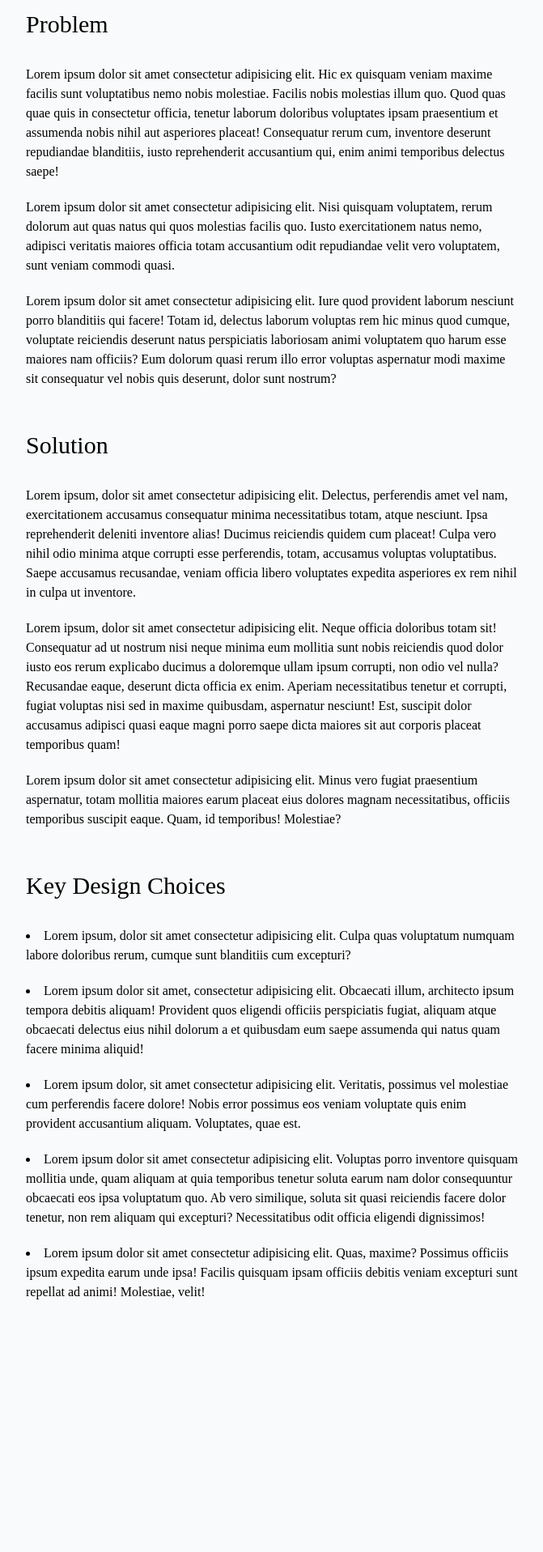
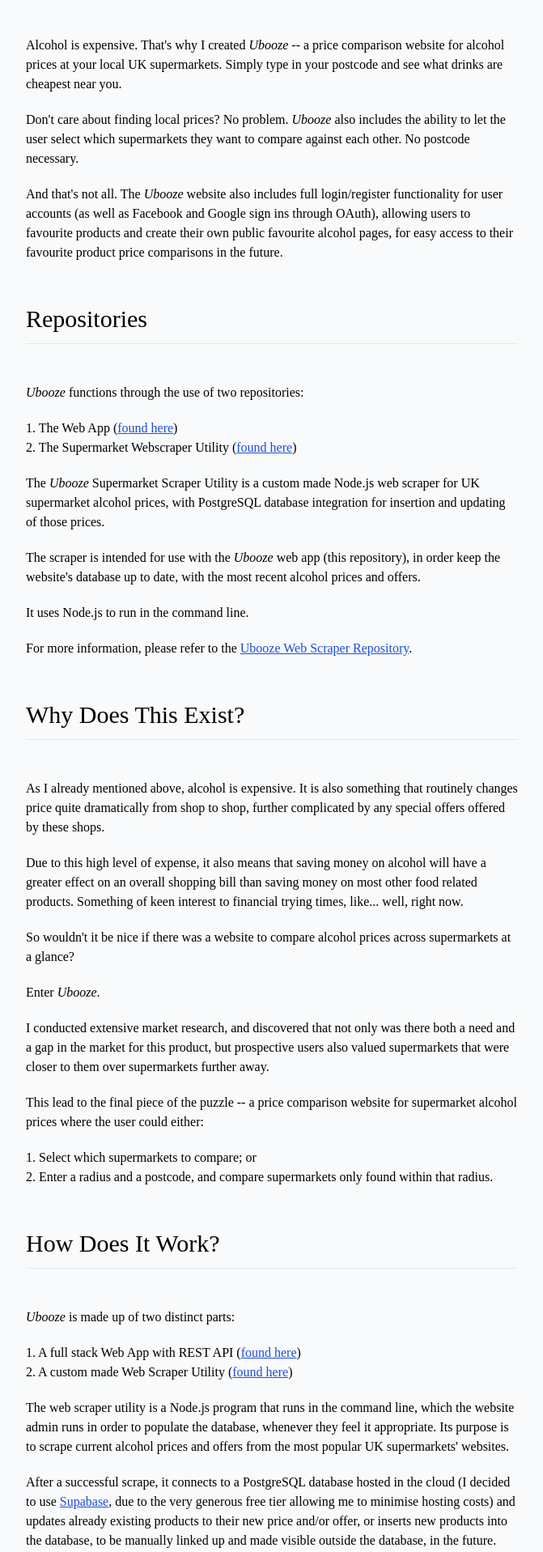
Before and after one commit to vitamins999/portfolio, a Next.js app: page /projects/ubooze in a window 1280 px wide. Shown: the part 880-2797 px from the top of the page at 81% size, without its empty margins (304-975 px from the left). Before the commit the page ends 2528 px from the top, so only its background shows below. Built offline with nearby package versions, Linux system fonts and the light colour scheme; what tailwindcss-scroll-snap would draw is missing.

Commit message:
Rewrote Ubooze project page to be far more in depth (#48)

```diff
--- a/pages/projects/ubooze.tsx
+++ b/pages/projects/ubooze.tsx
@@ -59,8 +59,8 @@
                 Frontend
               </h2>
               <p className='font-bodyMain text-gray-700'>
-                NextJS, Redux, React Hook Form, React Query, TailwindCSS, Framer
-                Motion
+                Next.js, Redux, React Hook Form, React Query, Tailwind CSS,
+                Framer Motion
               </p>
             </div>
             <div className='py-3'>
@@ -68,118 +68,296 @@
                 Backend
               </h2>
               <p className='font-bodyMain text-gray-700'>
-                Express, PassportJS, bcrypt, JSON Web Tokens, OAuth, Axios,
-                Puppeteer, Cheerio, SendGrid
+                Node.js, Express.js, Passport.js, bcrypt, JSON Web Tokens,
+                OAuth, Axios, Puppeteer, Cheerio, SendGrid, Knex.js,
+                Objection.js
               </p>
             </div>
             <div className='py-3'>
               <h2 className='font-bodyMain text-xl font-semibold tracking-wide'>
                 Database
               </h2>
-              <p className='font-bodyMain text-gray-700'>
-                PostgreSQL, KnexJS, ObjectionJS
-              </p>
+              <p className='font-bodyMain text-gray-700'>PostgreSQL</p>
             </div>
           </div>
         </section>
         <section className='lg:px-84 iPadPro:px-32 iPadWidescreen:px-32 px-10 lg:pb-10 pt-5 pb-5'>
           <div>
-            <h3 className='text-3xl font-headingMain py-3'>Problem</h3>
             <p className='pt-5'>
-              Lorem ipsum dolor sit amet consectetur adipisicing elit. Hic ex
-              quisquam veniam maxime facilis sunt voluptatibus nemo nobis
-              molestiae. Facilis nobis molestias illum quo. Quod quas quae quis
-              in consectetur officia, tenetur laborum doloribus voluptates ipsam
-              praesentium et assumenda nobis nihil aut asperiores placeat!
-              Consequatur rerum cum, inventore deserunt repudiandae blanditiis,
-              iusto reprehenderit accusantium qui, enim animi temporibus
-              delectus saepe!
+              Alcohol is expensive. That's why I created{' '}
+              <span className='italic'>Ubooze</span> -- a price comparison
+              website for alcohol prices at your local UK supermarkets. Simply
+              type in your postcode and see what drinks are cheapest near you.{' '}
             </p>
             <p className='pt-5'>
-              Lorem ipsum dolor sit amet consectetur adipisicing elit. Nisi
-              quisquam voluptatem, rerum dolorum aut quas natus qui quos
-              molestias facilis quo. Iusto exercitationem natus nemo, adipisci
-              veritatis maiores officia totam accusantium odit repudiandae velit
-              vero voluptatem, sunt veniam commodi quasi.
+              Don't care about finding local prices? No problem.{' '}
+              <span className='italic'>Ubooze</span> also includes the ability
+              to let the user select which supermarkets they want to compare
+              against each other. No postcode necessary.{' '}
             </p>
             <p className='pt-5'>
-              Lorem ipsum dolor sit amet consectetur adipisicing elit. Iure quod
-              provident laborum nesciunt porro blanditiis qui facere! Totam id,
-              delectus laborum voluptas rem hic minus quod cumque, voluptate
-              reiciendis deserunt natus perspiciatis laboriosam animi voluptatem
-              quo harum esse maiores nam officiis? Eum dolorum quasi rerum illo
-              error voluptas aspernatur modi maxime sit consequatur vel nobis
-              quis deserunt, dolor sunt nostrum?
+              And that's not all. The <span className='italic'>Ubooze</span>{' '}
+              website also includes full login/register functionality for user
+              accounts (as well as Facebook and Google sign ins through OAuth),
+              allowing users to favourite products and create their own public
+              favourite alcohol pages, for easy access to their favourite
+              product price comparisons in the future.
             </p>
           </div>
           <div className='pt-10'>
-            <h3 className='text-3xl font-headingMain py-3'>Solution</h3>
+            <h3 className='text-3xl font-headingMain py-3'>Repositories</h3>
+            <div className='border-t w-full pb-7'></div>
             <p className='pt-5'>
-              Lorem ipsum, dolor sit amet consectetur adipisicing elit.
-              Delectus, perferendis amet vel nam, exercitationem accusamus
-              consequatur minima necessitatibus totam, atque nesciunt. Ipsa
-              reprehenderit deleniti inventore alias! Ducimus reiciendis quidem
-              cum placeat! Culpa vero nihil odio minima atque corrupti esse
-              perferendis, totam, accusamus voluptas voluptatibus. Saepe
-              accusamus recusandae, veniam officia libero voluptates expedita
-              asperiores ex rem nihil in culpa ut inventore.
+              <span className='italic'>Ubooze</span> functions through the use
+              of two repositories:
             </p>
             <p className='pt-5'>
-              Lorem ipsum, dolor sit amet consectetur adipisicing elit. Neque
-              officia doloribus totam sit! Consequatur ad ut nostrum nisi neque
-              minima eum mollitia sunt nobis reiciendis quod dolor iusto eos
-              rerum explicabo ducimus a doloremque ullam ipsum corrupti, non
-              odio vel nulla? Recusandae eaque, deserunt dicta officia ex enim.
-              Aperiam necessitatibus tenetur et corrupti, fugiat voluptas nisi
-              sed in maxime quibusdam, aspernatur nesciunt! Est, suscipit dolor
-              accusamus adipisci quasi eaque magni porro saepe dicta maiores sit
-              aut corporis placeat temporibus quam!
+              1. The Web App (
+              <a
+                href='https://github.com/vitamins999/uBooze'
+                target='_blank'
+                rel='noreferrer'
+                className='underline text-blue-700'
+              >
+                found here
+              </a>
+              )
+            </p>
+            <p>
+              {' '}
+              2. The Supermarket Webscraper Utility (
+              <a
+                href='https://github.com/vitamins999/ubooze-scraper'
+                target='_blank'
+                rel='noreferrer'
+                className='underline text-blue-700'
+              >
+                found here
+              </a>
+              )
             </p>
             <p className='pt-5'>
-              Lorem ipsum dolor sit amet consectetur adipisicing elit. Minus
-              vero fugiat praesentium aspernatur, totam mollitia maiores earum
-              placeat eius dolores magnam necessitatibus, officiis temporibus
-              suscipit eaque. Quam, id temporibus! Molestiae?
+              The <span className='italic'>Ubooze</span> Supermarket Scraper
+              Utility is a custom made Node.js web scraper for UK supermarket
+              alcohol prices, with PostgreSQL database integration for insertion
+              and updating of those prices.
+            </p>
+            <p className='pt-5'>
+              The scraper is intended for use with the{' '}
+              <span className='italic'>Ubooze</span> web app (this repository),
+              in order keep the website's database up to date, with the most
+              recent alcohol prices and offers.
+            </p>
+            <p className='pt-5'>It uses Node.js to run in the command line.</p>
+            <p className='pt-5'>
+              For more information, please refer to the{' '}
+              <a
+                href='https://github.com/vitamins999/ubooze-scraper'
+                target='_blank'
+                rel='noreferrer'
+                className='underline text-blue-700'
+              >
+                Ubooze Web Scraper Repository
+              </a>
+              .
             </p>
           </div>
           <div className='pt-10'>
             <h3 className='text-3xl font-headingMain py-3'>
-              Key Design Choices
+              Why Does This Exist?
             </h3>
-            <ul className='list-disc lg:list-inside lg:px-0 px-5'>
-              <li className='pt-5'>
-                Lorem ipsum, dolor sit amet consectetur adipisicing elit. Culpa
-                quas voluptatum numquam labore doloribus rerum, cumque sunt
-                blanditiis cum excepturi?
-              </li>
-              <li className='pt-5'>
-                Lorem ipsum dolor sit amet, consectetur adipisicing elit.
-                Obcaecati illum, architecto ipsum tempora debitis aliquam!
-                Provident quos eligendi officiis perspiciatis fugiat, aliquam
-                atque obcaecati delectus eius nihil dolorum a et quibusdam eum
-                saepe assumenda qui natus quam facere minima aliquid!
-              </li>
-              <li className='pt-5'>
-                Lorem ipsum dolor, sit amet consectetur adipisicing elit.
-                Veritatis, possimus vel molestiae cum perferendis facere dolore!
-                Nobis error possimus eos veniam voluptate quis enim provident
-                accusantium aliquam. Voluptates, quae est.
-              </li>
-              <li className='pt-5'>
-                Lorem ipsum dolor sit amet consectetur adipisicing elit.
-                Voluptas porro inventore quisquam mollitia unde, quam aliquam at
-                quia temporibus tenetur soluta earum nam dolor consequuntur
-                obcaecati eos ipsa voluptatum quo. Ab vero similique, soluta sit
-                quasi reiciendis facere dolor tenetur, non rem aliquam qui
-                excepturi? Necessitatibus odit officia eligendi dignissimos!
-              </li>
-              <li className='pt-5'>
-                Lorem ipsum dolor sit amet consectetur adipisicing elit. Quas,
-                maxime? Possimus officiis ipsum expedita earum unde ipsa!
-                Facilis quisquam ipsam officiis debitis veniam excepturi sunt
-                repellat ad animi! Molestiae, velit!
-              </li>
-            </ul>
+            <div className='border-t w-full pb-7'></div>
+            <p className='pt-5'>
+              As I already mentioned above, alcohol is expensive. It is also
+              something that routinely changes price quite dramatically from
+              shop to shop, further complicated by any special offers offered by
+              these shops.
+            </p>
+            <p className='pt-5'>
+              Due to this high level of expense, it also means that saving money
+              on alcohol will have a greater effect on an overall shopping bill
+              than saving money on most other food related products. Something
+              of keen interest to financial trying times, like... well, right
+              now.
+            </p>
+            <p className='pt-5'>
+              So wouldn't it be nice if there was a website to compare alcohol
+              prices across supermarkets at a glance?
+            </p>
+            <p className='pt-5'>
+              Enter <span className='italic'>Ubooze</span>.
+            </p>
+            <p className='pt-5'>
+              I conducted extensive market research, and discovered that not
+              only was there both a need and a gap in the market for this
+              product, but prospective users also valued supermarkets that were
+              closer to them over supermarkets further away.
+            </p>
+            <p className='pt-5'>
+              This lead to the final piece of the puzzle -- a price comparison
+              website for supermarket alcohol prices where the user could
+              either:
+            </p>
+            <p className='pt-5'>1. Select which supermarkets to compare; or</p>
+            <p>
+              {' '}
+              2. Enter a radius and a postcode, and compare supermarkets only
+              found within that radius.
+            </p>
+          </div>
+          <div className='pt-10'>
+            <h3 className='text-3xl font-headingMain py-3'>
+              How Does It Work?
+            </h3>
+            <div className='border-t w-full pb-7'></div>
+            <p className='pt-5'>
+              <span className='italic'>Ubooze</span> is made up of two distinct
+              parts:
+            </p>
+            <p className='pt-5'>
+              1. A full stack Web App with REST API (
+              <a
+                href='https://github.com/vitamins999/uBooze'
+                target='_blank'
+                rel='noreferrer'
+                className='underline text-blue-700'
+              >
+                found here
+              </a>
+              )
+            </p>
+            <p>
+              2. A custom made Web Scraper Utility (
+              <a
+                href='https://github.com/vitamins999/ubooze-scraper'
+                target='_blank'
+                rel='noreferrer'
+                className='underline text-blue-700'
+              >
+                found here
+              </a>
+              )
+            </p>
+            <p className='pt-5'>
+              The web scraper utility is a Node.js program that runs in the
+              command line, which the website admin runs in order to populate
+              the database, whenever they feel it appropriate. Its purpose is to
+              scrape current alcohol prices and offers from the most popular UK
+              supermarkets' websites.
+            </p>
+            <p className='pt-5'>
+              After a successful scrape, it connects to a PostgreSQL database
+              hosted in the cloud (I decided to use{' '}
+              <a
+                className='underline text-blue-700'
+                href='https://supabase.com/'
+                rel='noreferrer noopener'
+                target='_blank'
+              >
+                Supabase
+              </a>
+              , due to the very generous free tier allowing me to minimise
+              hosting costs) and updates already existing products to their new
+              price and/or offer, or inserts new products into the database, to
+              be manually linked up and made visible outside the database, in
+              the future.
+            </p>
+            <p className='pt-5'>
+              The Web App is a full stack web application, utilising Next.js on
+              the client and Express.js on the server.
+            </p>
+            <p className='pt-5'>
+              When the user visits the website, they have the option of either
+              selecting price comparison by clicking the supermarkets to
+              compare, or having the website choose which supermarkets to
+              compare by entering the user's postcode and a radius of 1-3 miles.
+            </p>
+            <p className='pt-5'>
+              If the user selects the supermarkets to compare, a query is made
+              to the database to select all products where the 'supermarket'
+              field corresponds to those supermarkets.
+            </p>
+            <p className='pt-5'>
+              If the user enters their postcode and a radius, a request
+              containing the postcode is sent by the REST API on the server to
+              the Mapbox API. This returns the latitude and longitude of the
+              postcode. These coordinates are then sent as a request, along with
+              the radius converted to kilometres, to the Foursquare API. This
+              returns a JSON back to the server, of the supermarkets found
+              within the radius of those coordinates.
+            </p>
+            <p className='pt-5'>
+              The website then queries the database, as above, with this list of
+              supermarkets.
+            </p>
+            <p className='pt-5'>
+              In both case, the client receives a paginated list of items from
+              the database, that correspond to the relevant supermarket(s).
+            </p>
+            <p className='pt-5'>
+              The website also features the ability to search for a specific
+              drink. This will query the database and return matching products
+              from all supermarkets and their comparative prices.
+            </p>
+            <p className='pt-5'>
+              Furthermore, the website also allows users to register accounts
+              and login (along with OAuth integration for Google and Facebook).
+              From here, they can choose to favourite a product, whereby
+              favourited productIDs are saved in the database for that user. If
+              they return to their favourite page in the future, a request is
+              made to the database to return products that are found in their
+              favourite product field, thus populating their product page with
+              all of their favourite products.
+            </p>
+            <p className='pt-5'>
+              Essentially, <span className='italic'>Ubooze</span> is a standard
+              CRUD full stack web app, where the database's data (with the
+              exception of user data) is populated by a Node.js command line web
+              scraper.
+            </p>
+          </div>
+          <div className='pt-10'>
+            <h3 className='text-3xl font-headingMain py-3'>Hosting</h3>
+            <div className='border-t w-full pb-7'></div>
+            <p className='pt-5'>
+              The frontend is hosted on{' '}
+              <a
+                className='underline text-blue-700'
+                href='https://vercel.com'
+                rel='noreferrer noopener'
+                target='_blank'
+              >
+                Vercel.com
+              </a>{' '}
+              in order to take advantage of their free Next.js hosting and image
+              optimisation.
+            </p>
+            <p className='pt-5'>
+              The backend is hosted on{' '}
+              <a
+                className='underline text-blue-700'
+                href='https://heroku.com'
+                rel='noreferrer noopener'
+                target='_blank'
+              >
+                Heroku.com
+              </a>
+              's hobby tier. This is because it allows for 100% uptime, whereas
+              the free tier will power down after 30 minutes.
+            </p>
+            <p className='pt-5'>
+              The PostgreSQL database is hosted on{' '}
+              <a
+                className='underline text-blue-700'
+                href='https://supabase.com/'
+                rel='noreferrer noopener'
+                target='_blank'
+              >
+                Supabase
+              </a>
+              , due to their very generous free tier, which is more than enough
+              for the needs of the site.
+            </p>
           </div>
         </section>
       </motion.main>
```
